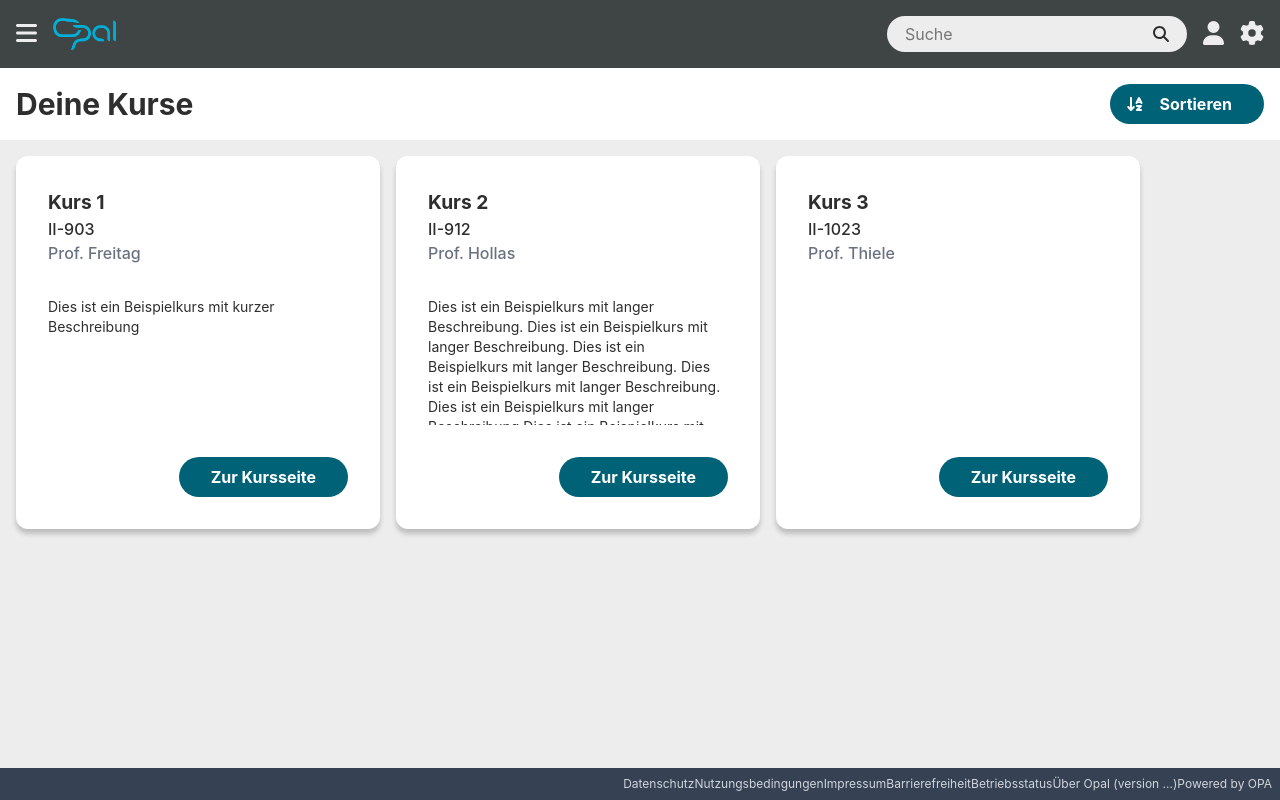
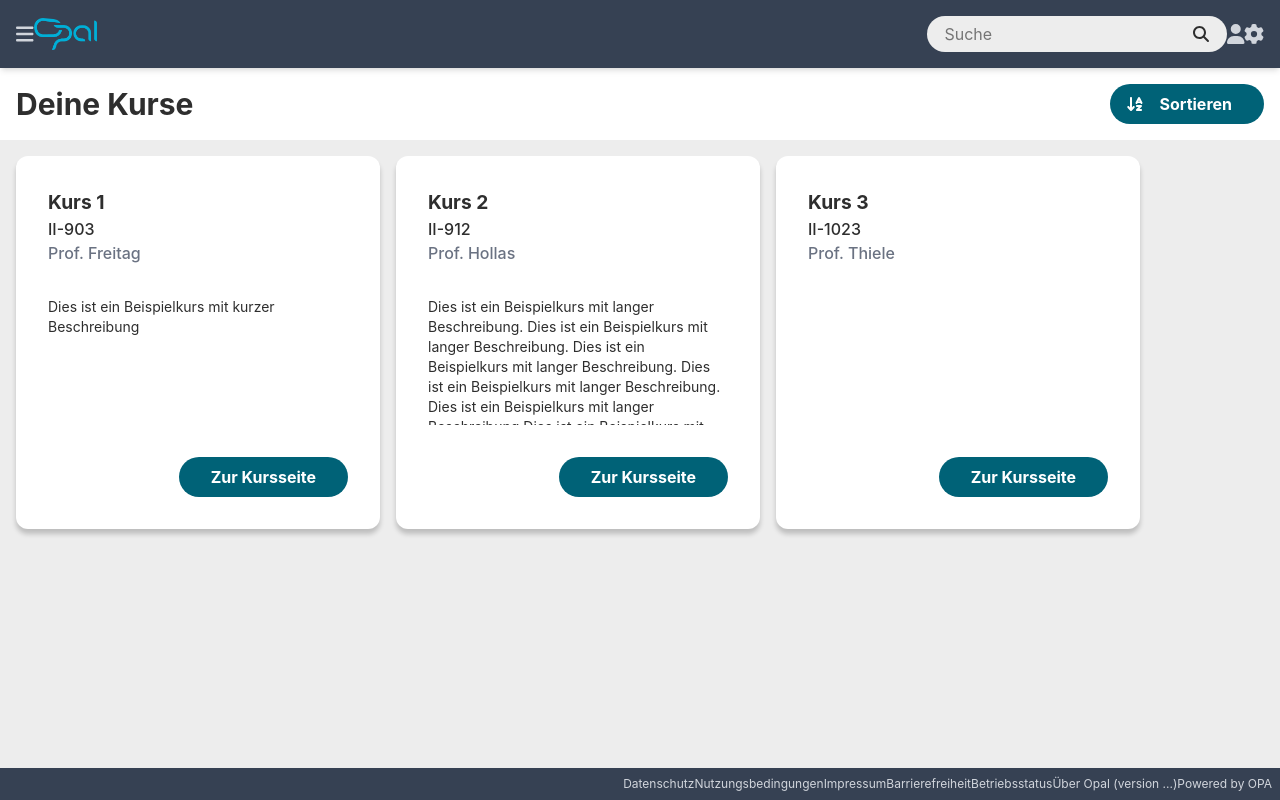
Before and after one commit to alexinatra2/opal-overhaul, a Vue app: page /courses in a window 1280 px wide. Built offline with nearby package versions, Linux system fonts and the light colour scheme; the HTML template or start-up script is replaced by a standard one.

Commit message:
Refactor header with Tailwind CSS

```diff
--- a/src/components/layout/Header.vue
+++ b/src/components/layout/Header.vue
@@ -8,64 +8,25 @@ const uiStore = useUiStore();
 </script>
 
 <template>
-  <header class="header">
-    <div class="header-content">
-      <div class="group">
-        <button class="icon scale-animate" @click="uiStore.toggleSidebar">
-          <font-awesome-icon :icon="faBars"/>
+  <header class="sticky top-0 w-full z-50 bg-gray-700 shadow-md">
+    <div class="flex items-center justify-between p-4">
+      <div class="flex items-center space-x-4">
+        <button class="bg-transparent border-none text-xl text-gray-300 transition-transform transform hover:scale-110" @click="uiStore.toggleSidebar">
+          <font-awesome-icon :icon="faBars" />
         </button>
         <router-link to="/">
-          <img src="/logo.png" alt="Logo" class="h-8 logo scale-animate"/>
+          <img src="/logo.png" alt="Logo" class="h-8 transition-transform transform hover:scale-110" />
         </router-link>
       </div>
-      <div class="group">
-        <SearchBar/>
-        <button class="icon scale-animate">
-          <font-awesome-icon :icon="faUser"/>
+      <div class="flex items-center space-x-4">
+        <SearchBar />
+        <button class="bg-transparent border-none text-xl text-gray-300 transition-transform transform hover:scale-110">
+          <font-awesome-icon :icon="faUser" />
         </button>
-        <button class="icon scale-animate">
-          <font-awesome-icon :icon="faCog"/>
+        <button class="bg-transparent border-none text-xl text-gray-300 transition-transform transform hover:scale-110">
+          <font-awesome-icon :icon="faCog" />
         </button>
       </div>
     </div>
   </header>
 </template>
-
-<style scoped>
-.header {
-  position: sticky;
-  top: 0;
-  width: 100%;
-  z-index: 100;
-}
-
-.header-content {
-  display: flex;
-  align-items: center;
-  justify-content: space-between;
-  padding: 1rem 1rem;
-  background-color: var(--gray-70);
-}
-
-.group {
-  display: flex;
-  align-items: center;
-  gap: 1rem;
-}
-
-.icon {
-  background: none;
-  border: none;
-  font-size: 1.5rem;
-  cursor: pointer;
-  color: var(--text-dark);
-}
-
-.scale-animate {
-  transition: transform 0.2s ease-in-out;
-}
-
-.scale-animate:hover {
-  transform: scale(1.1);
-}
-</style>
```
